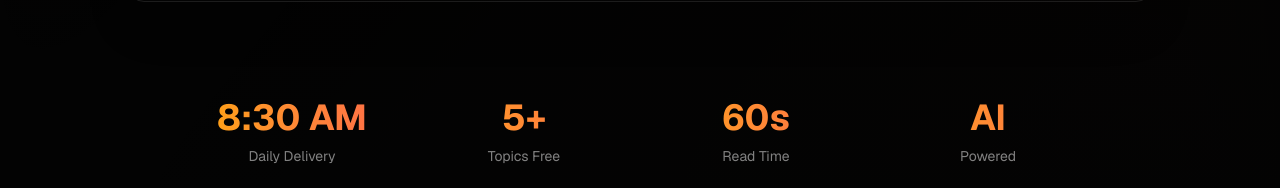
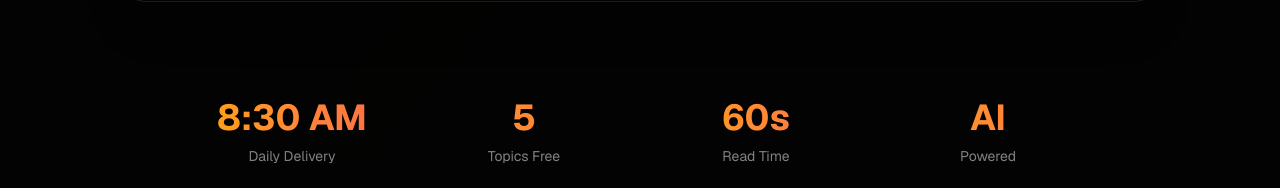
Before and after one commit to snipitnews/snipit-news, a Next.js app: page / in a window 1280 px wide. Shown: the part 1428-1616 px from the top of the page. Built offline with nearby package versions, Linux system fonts and the light colour scheme; no server answers; grey boxes are pictures that could not be loaded.

Commit message:
updated 5+ to 5 topics free

```diff
--- a/src/app/page.tsx
+++ b/src/app/page.tsx
@@ -464,7 +464,7 @@ export default function LandingPage() {
               >
                 {[
                   { value: '8:30 AM', label: 'Daily Delivery' },
-                  { value: '5+', label: 'Topics Free' },
+                  { value: '5', label: 'Topics Free' },
                   { value: '60s', label: 'Read Time' },
                   { value: 'AI', label: 'Powered' },
                 ].map((stat, i) => (
```
